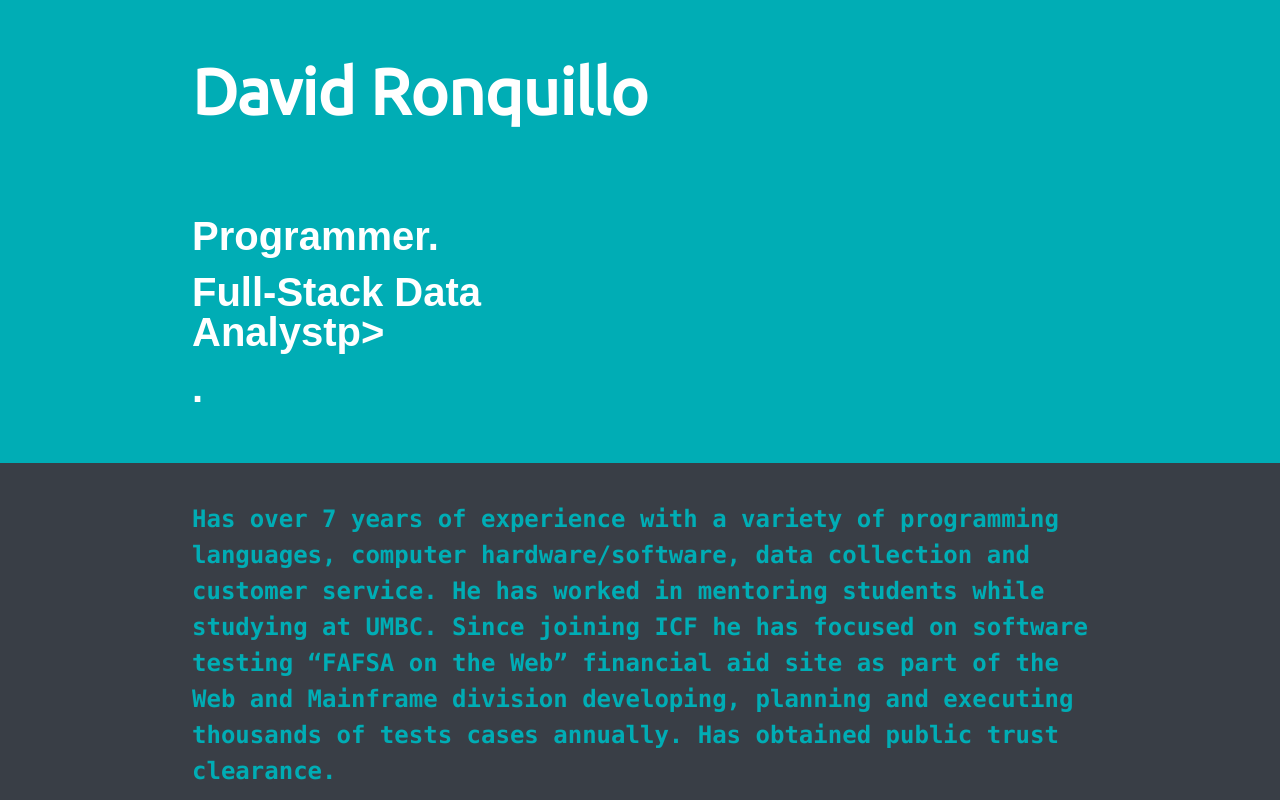
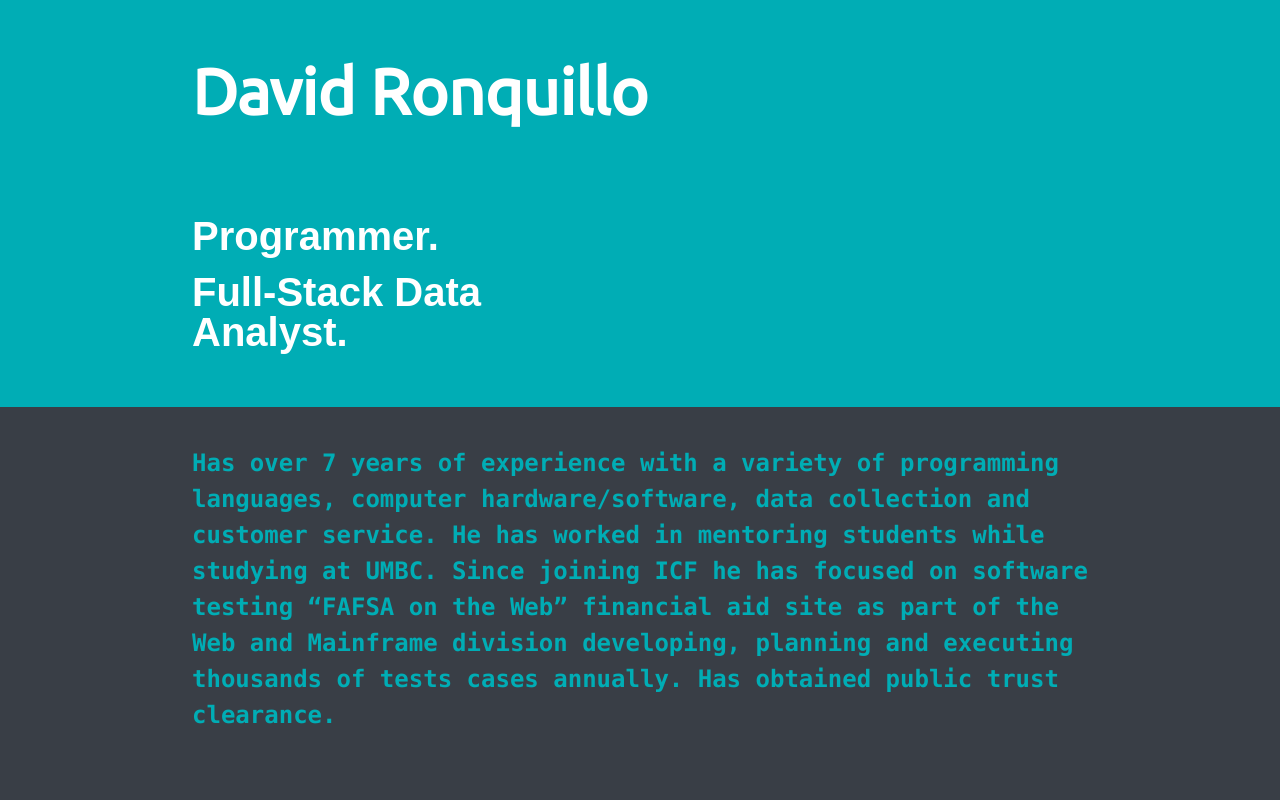
Before and after one commit to david-ronquillo/Resume, a plain HTML site: page index.html in a window 1280 px wide. Shown: the top 800 px of the page. Drawn offline with nearby package versions, Linux system fonts and the light colour scheme; grey boxes are pictures that could not be loaded.

Commit message:
Update index.html
fixed typo. removed cloud marquee

```diff
--- a/index.html
+++ b/index.html
@@ -62,8 +62,7 @@
         <div class="col-lg-6">
           <h2>
             <p>Programmer.</p>
-            <p>Full-Stack Data Analystp>
-            <p>.</p>
+            <p>Full-Stack Data Analyst.</p>
           </h2>
 
           <!--
@@ -72,13 +71,16 @@
             -->
 
         </div>
+
+   <!--
         <div class="col-lg-6">
-          <!-- <img class="title-image animated myAnimations" src="https://piskel-imgstore-b.appspot.com/img/eda0d421-527e-11e9-a3c0-954c2f924087.gif" alt="fluffy-cloud"> -->
+          <img class="title-image animated myAnimations" src="https://piskel-imgstore-b.appspot.com/img/eda0d421-527e-11e9-a3c0-954c2f924087.gif" alt="fluffy-cloud">
           <marquee behavior="scroll" direction="left" scrollamount="5">
           <img src="https://piskel-imgstore-b.appspot.com/img/eda0d421-527e-11e9-a3c0-954c2f924087.gif" width="125" height="82" alt="Flying Bat">
           </marquee>
 
-          </div>
+          </div> -->
+
         </div>
 
 
```
